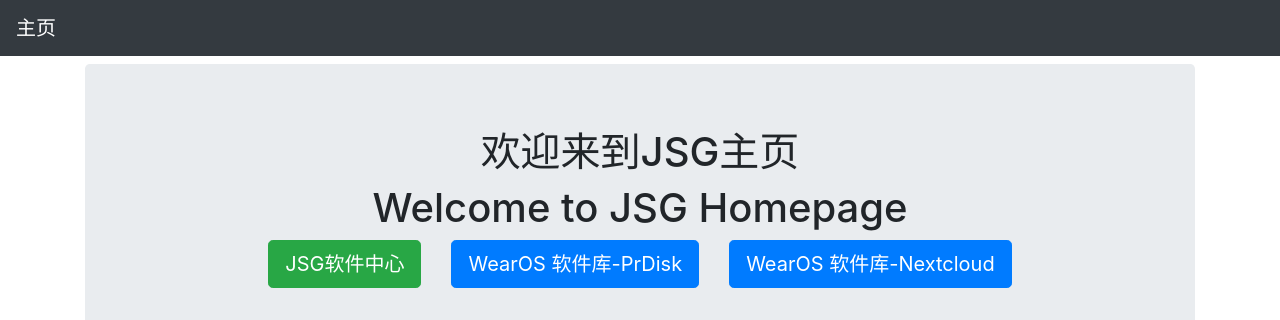
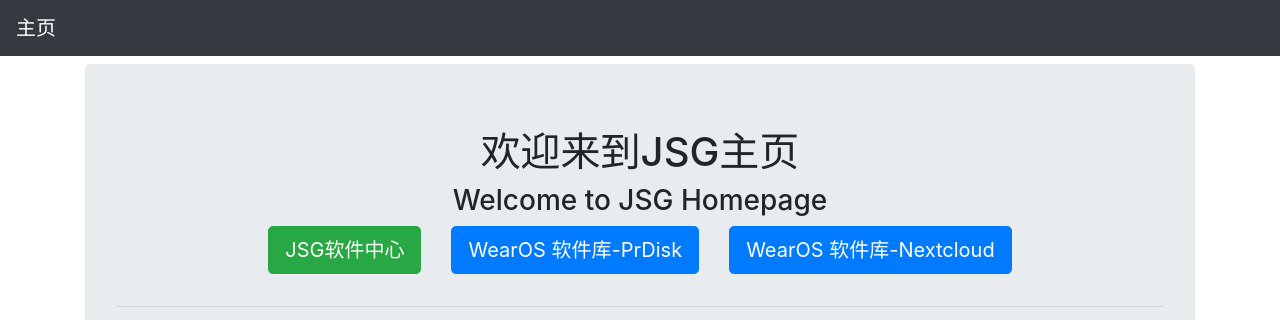
Before and after one commit to JamXi233/JSG-Main, a plain HTML site: page index.html in a window 1280 px wide. Shown: the top 320 px of the page. Drawn offline with nearby package versions, Linux system fonts and the light colour scheme.

Commit message:
Update index.html

```diff
--- a/index.html
+++ b/index.html
@@ -17,7 +17,7 @@
         <div class="col-12">
           <div align="center" class="jumbotron">
             <h1 class="text-center">欢迎来到JSG主页</h1>
-            <h1 class="text-center">Welcome to JSG Homepage</h1>
+            <h3 class="text-center">Welcome to JSG Homepage</h3>
             <div class="row justify-content-center">
               <div class="col-auto">
                 <p><a class="btn btn-success btn-lg" href="https://www.jamsg.cn:50/update/" role="button">JSG软件中心</a> </p>
```
